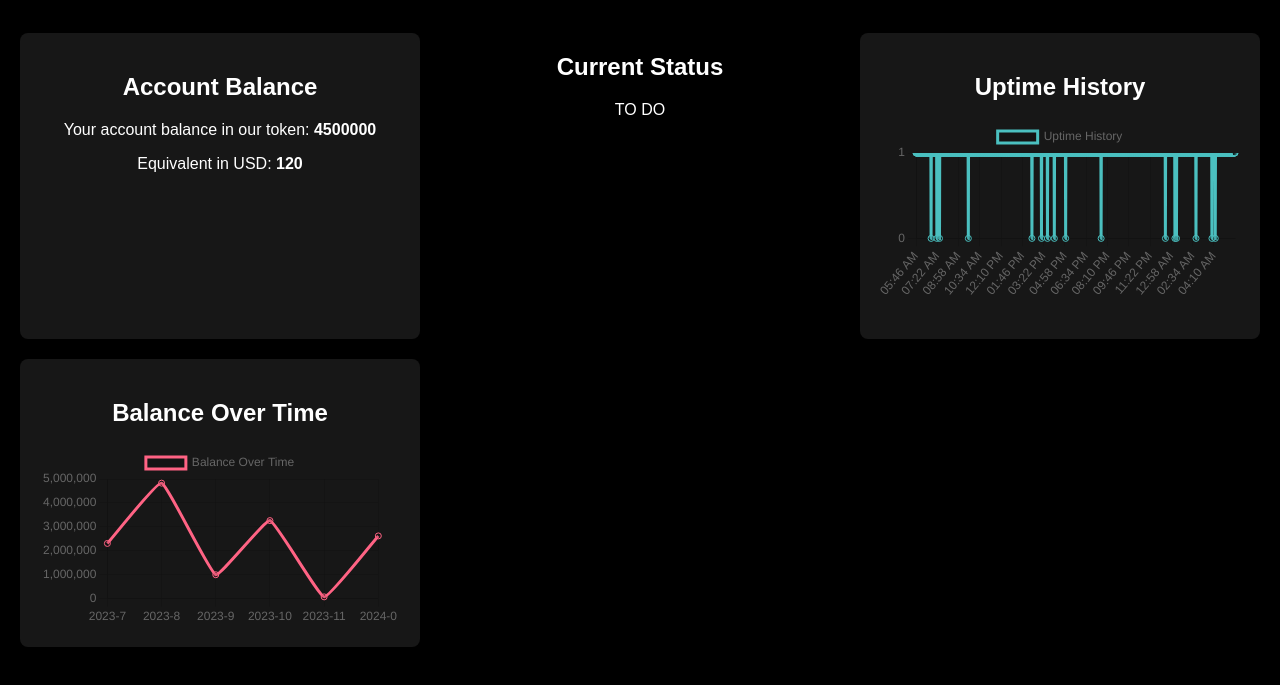
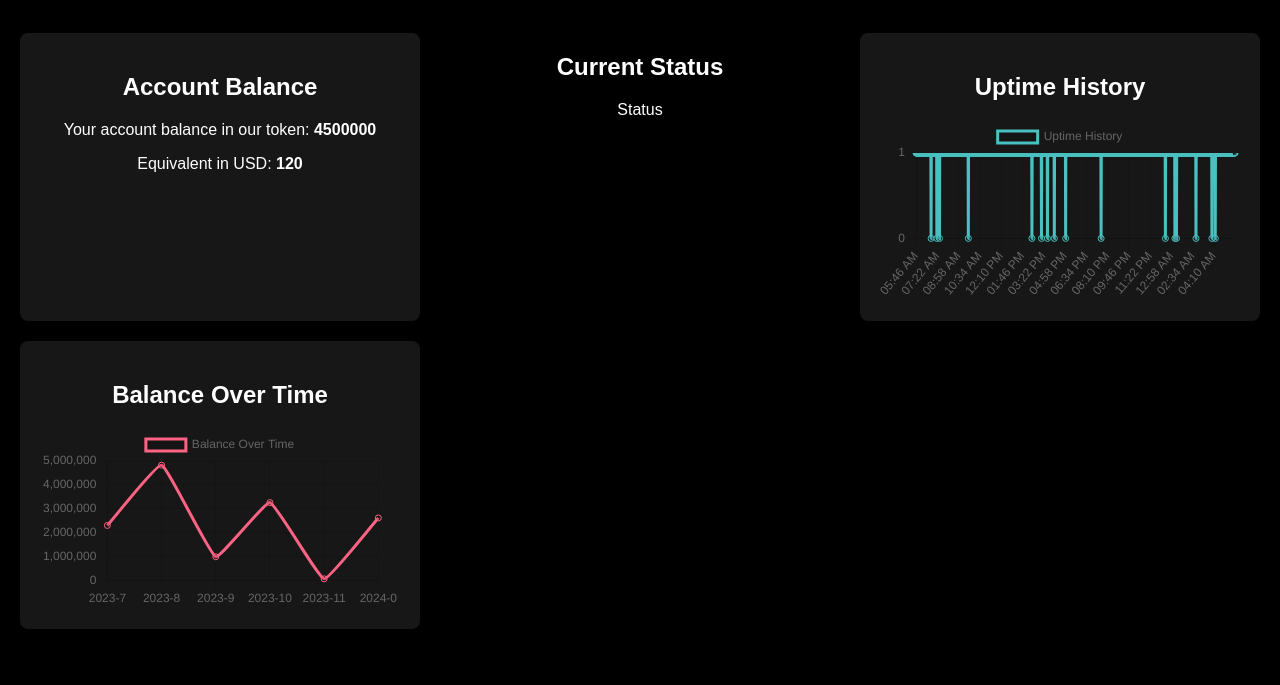
Before and after one commit to Real-PhoenixSF/upchain-frontend, a plain HTML site: page dashboard/dashboard.html in a window 1280 px wide. Shown: the part 101-786 px from the top of the page. Drawn offline with nearby package versions, Linux system fonts and the light colour scheme; no server answers.

Commit message:
minor change

```diff
--- a/dashboard/dashboard.html
+++ b/dashboard/dashboard.html
@@ -22,8 +22,7 @@
         </section>
       <section id="current-status">
           <h2>Current Status</h2>
-          <p id="status-subtitle">TO DO</p>
-          <canvas id="status-pie-chart" width="400" height="200"></canvas>
+          <p id="status-subtitle">Status</p>
       </section>
         <section id="uptime-graph" class="graph-column">
             <h2>Uptime History</h2>
```
